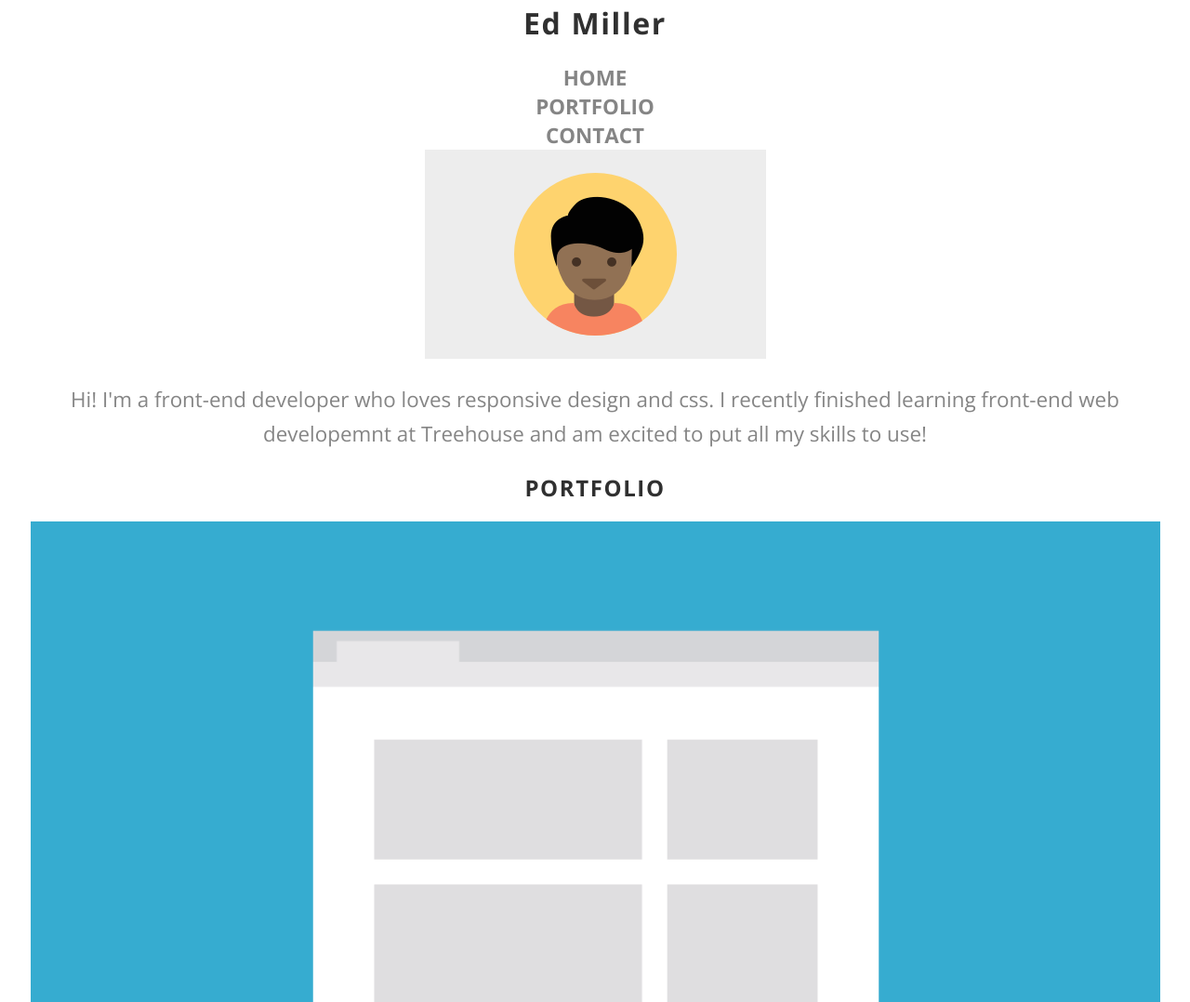
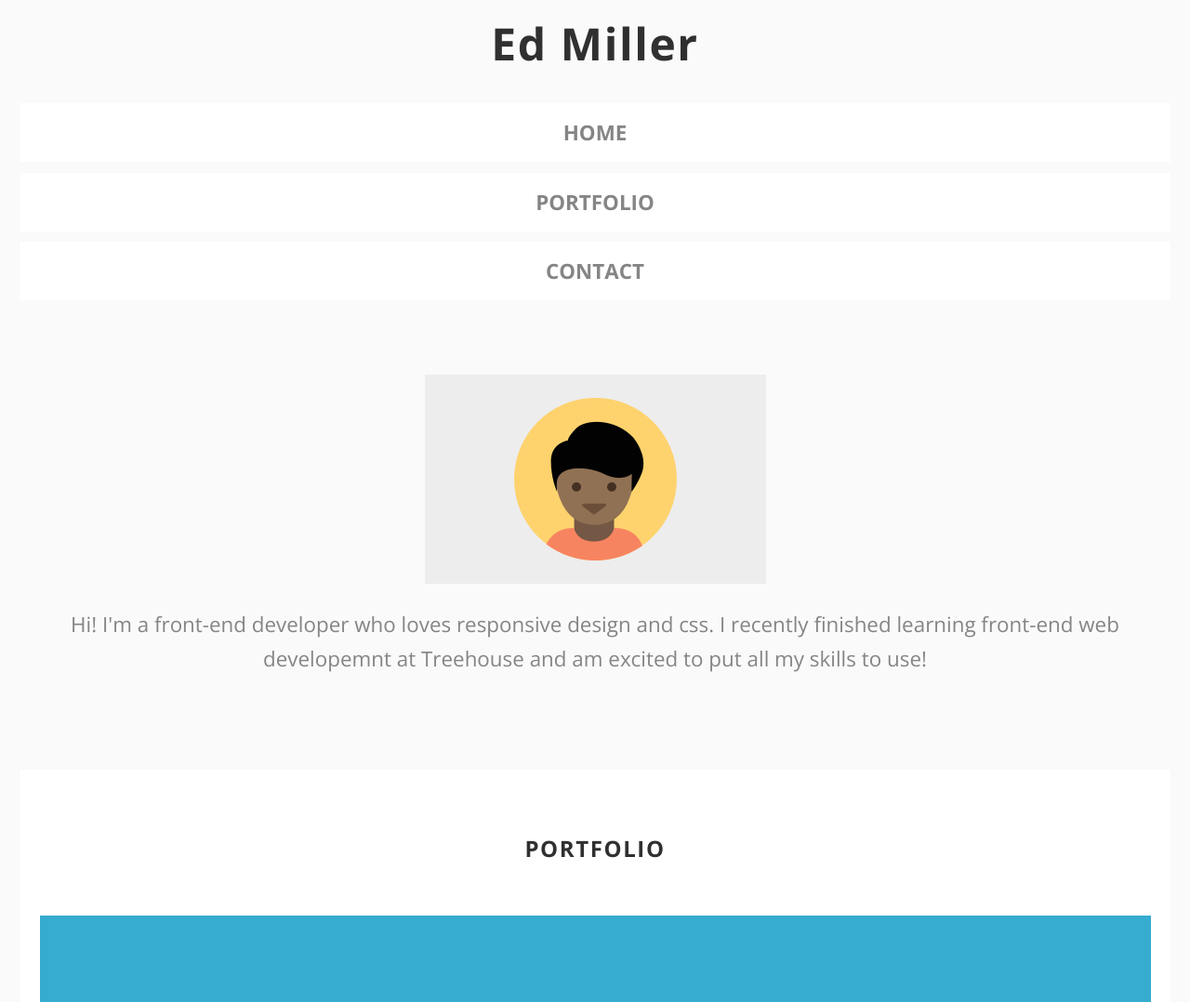
Before and after one commit to ed-coder/techdegree-project-2, a plain HTML site: page index.html in a window 1280 px wide. Shown: the part 34-1112 px from the top of the page at 93% size. Drawn offline with nearby package versions, Linux system fonts and the light colour scheme.

Commit message:
Basic Styling Done

```diff
--- a/css/style.css
+++ b/css/style.css
@@ -1,14 +1,6 @@
 /* =================================
   Base Element Styles
 ==================================== */
-:root {
-  --body-font: 'Russo One', sans-serif;
-  --bgcolor: rgb(224, 23, 107);
-  --white: #fff;
-  --black: #000;
-  --shadow: 5px 5px 5px rgba(0, 0, 0, 0.4);
-}
-
 * {
   box-sizing: border-box;
 }
@@ -54,6 +46,12 @@ a {
   font-weight: bold;
 }
 
+.wrapper {
+  padding: 1rem 1.3rem;
+  text-align: center;
+  background: #fafafa;
+}
+
 .clearfix::after {
   content: '';
   display: table;
@@ -61,17 +59,42 @@ a {
 }
 
 /* =================================
-  Layout Styles
+  Main Styles
 ==================================== */
-.wrapper {
-  padding: 1rem 2rem;
-  text-align: center;
+
+.main-name {
+  font-size: 3rem;
+}
+
+.main-nav a {
+  display: block;
+  margin: .7rem 0;
+  padding: 1rem 1rem;
+  background: #fff;
+
+}
+
+main {
+  margin-top: 5rem;
+}
+
+/* =================================
+  Portofolio Styles
+==================================== */
+.portfolio {
+  margin-top: 100px;
+  padding-top: 3rem;
+  background: #fff;
 }
 
 .port-title {
   text-transform: uppercase;
 }
 
+.card {
+  margin: 3.5rem 0;
+  padding: 0 1.3rem;
+}
 
 /* =================================
   Footer Styles
@@ -80,7 +103,6 @@ footer {
   text-align: center;
   background: #fafafa;
   padding: 3rem 1rem 1.5rem 1rem;
-  margin-top: 5rem;
 }
 
 .footer-contact {
--- a/index.html
+++ b/index.html
@@ -21,7 +21,7 @@
   <div id="totop" class="wrapper">
 
     <header class="main-header">
-      <h1>Ed Miller</h1>
+      <h1 class="main-name">Ed Miller</h1>
       <nav class="main-nav">
         <ul>
           <li><a href="#">Home</a></li>
@@ -37,7 +37,7 @@
         developemnt at Treehouse and am excited to put all my skills to use!</p>
     </main>
 
-    <section id="portfolio" class="portfolio">
+    <section id="portfolio-section" class="portfolio">
       <h2><span class="port-title">Portfolio</span></h2>
       <div class="port-container">
         <div class="card">
@@ -98,7 +98,7 @@
     </div>
     <hr>
     <ul class="clearfix">
-      <li><a class="float-l" href="#portfolio">Ed Miller</a></li>
+      <li><a class="float-l" href="#portfolio-section">Ed Miller</a></li>
       <li><a class="float-r" href="#totop">BACK TO TOP</a></li>
     </ul>
 
```
